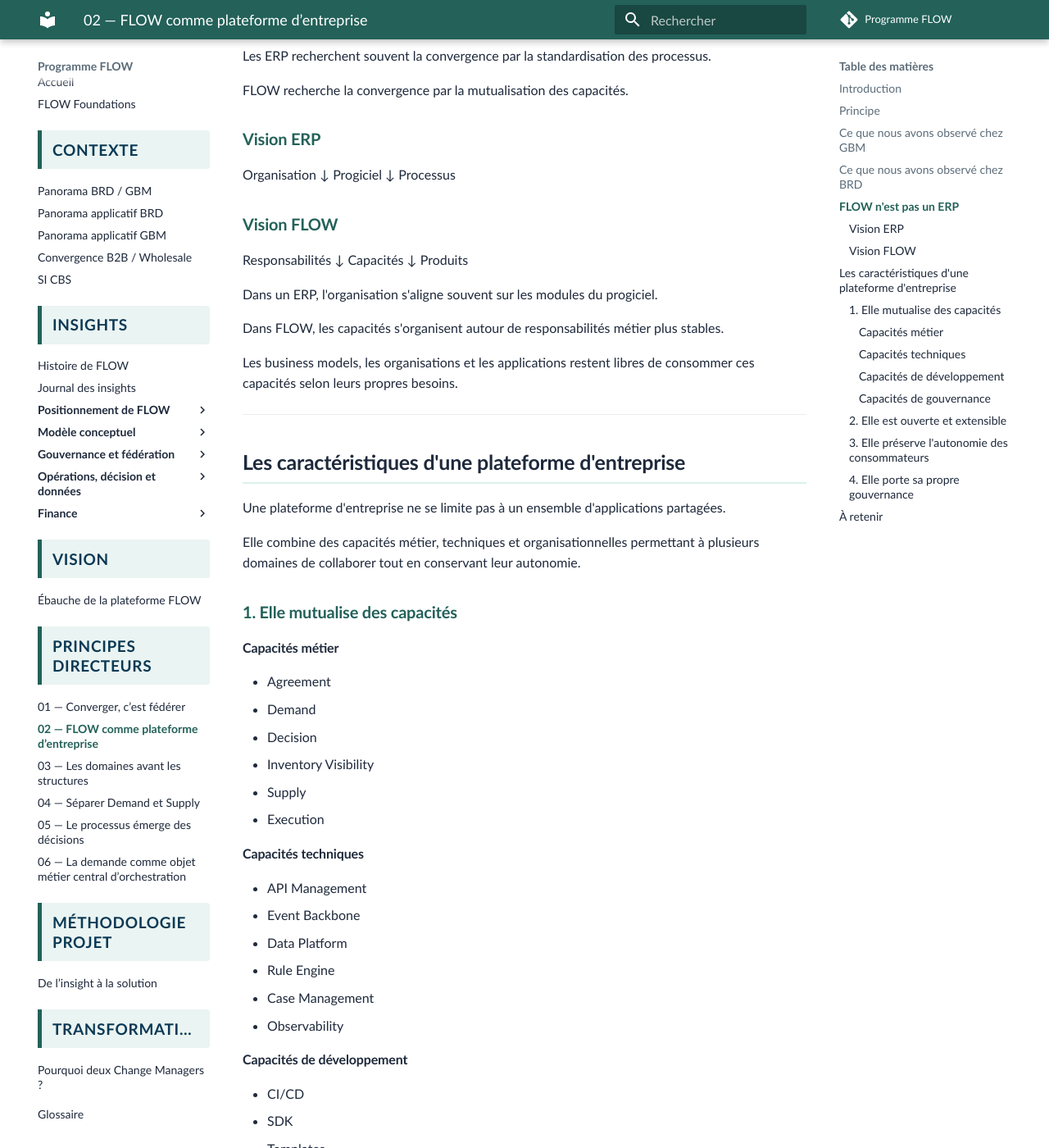
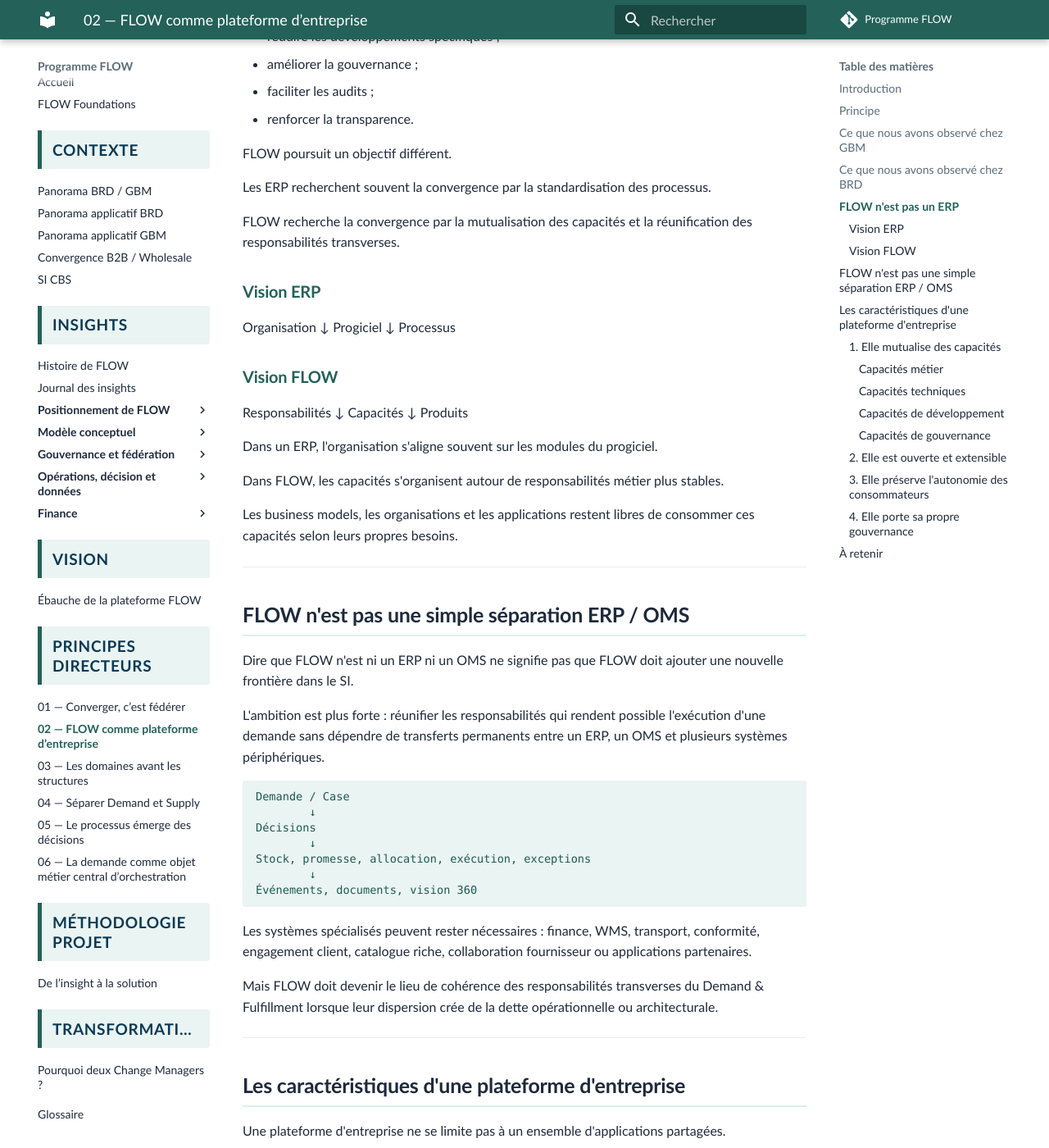
Before and after one commit to laurent-sintes/FLOW-Program, an MkDocs documentation site: the page built from docs/architecture-entreprise/principes-directeurs/2-flow-comme-plateforme-d-entreprise.md, in a window 1280 px wide and 1400 px high, scrolled down 2621 px. Shown: the whole window at 82% size. Built offline with MkDocs 1.6.1 and Material for MkDocs 9.7.7, drawn with Linux system fonts in a browser that asks for light colours; comment, search, counter and statistics services are not loaded; some of the changed text lies outside the part shown.

Commit message:
Align platform principle with ERP OMS reconciliation

````diff
--- a/docs/architecture-entreprise/principes-directeurs/2-flow-comme-plateforme-d-entreprise.md
+++ b/docs/architecture-entreprise/principes-directeurs/2-flow-comme-plateforme-d-entreprise.md
@@ -4,7 +4,7 @@
 
 Les premières discussions autour de FLOW étaient largement structurées autour du remplacement d'applications existantes :
 
-- Storeland ;
+- StoreLand ;
 - Socloz ;
 - SAP ;
 - NewStore.
@@ -27,17 +27,21 @@ FLOW est un projet de plateforme d'entreprise.
 
 FLOW fournit des capacités mutualisées permettant à plusieurs marques, canaux, partenaires et business models de partager les mêmes ressources métier, techniques et de gouvernance.
 
+Cette plateforme ne doit pas être comprise comme une couche supplémentaire placée entre ERP et OMS.
+
+Elle vise au contraire à réconcilier dans un même socle les responsabilités de Demand & Fulfillment qui sont aujourd'hui dispersées entre plusieurs systèmes : demande, commande, stock, promesse, allocation, exécution, retour, exception, documents et événements.
+
 ---
 
 ## Ce que nous avons observé chez GBM
 
 Au fil du temps, le système d'information de GBM s'est enrichi de nombreuses solutions :
 
-- Storeland ;
+- StoreLand ;
 - UR ;
 - OMS C-LOG ;
 - Salesforce ;
-- SoCloz ;
+- Socloz ;
 - Elastic ;
 - Optimate ;
 - Talend.
@@ -88,7 +92,7 @@ FLOW poursuit un objectif différent.
 
 Les ERP recherchent souvent la convergence par la standardisation des processus.
 
-FLOW recherche la convergence par la mutualisation des capacités.
+FLOW recherche la convergence par la mutualisation des capacités et la réunification des responsabilités transverses.
 
 ### Vision ERP
 
@@ -111,6 +115,28 @@ Dans un ERP, l'organisation s'aligne souvent sur les modules du progiciel.
 Dans FLOW, les capacités s'organisent autour de responsabilités métier plus stables.
 
 Les business models, les organisations et les applications restent libres de consommer ces capacités selon leurs propres besoins.
+
+---
+
+## FLOW n'est pas une simple séparation ERP / OMS
+
+Dire que FLOW n'est ni un ERP ni un OMS ne signifie pas que FLOW doit ajouter une nouvelle frontière dans le SI.
+
+L'ambition est plus forte : réunifier les responsabilités qui rendent possible l'exécution d'une demande sans dépendre de transferts permanents entre un ERP, un OMS et plusieurs systèmes périphériques.
+
+```text
+Demande / Case
+        ↓
+Décisions
+        ↓
+Stock, promesse, allocation, exécution, exceptions
+        ↓
+Événements, documents, vision 360
+```
+
+Les systèmes spécialisés peuvent rester nécessaires : finance, WMS, transport, conformité, engagement client, catalogue riche, collaboration fournisseur ou applications partenaires.
+
+Mais FLOW doit devenir le lieu de cohérence des responsabilités transverses du Demand & Fulfillment lorsque leur dispersion crée de la dette opérationnelle ou architecturale.
 
 ---
 
@@ -199,6 +225,8 @@ FLOW n'est ni un ERP, ni un OMS, ni une plateforme d'intégration.
 
 FLOW est une plateforme d'entreprise composée de capacités métier, techniques et de gouvernance partagées au service des marques, des canaux, des partenaires et des business models du groupe.
 
+FLOW ne juxtapose pas ERP et OMS : il cherche à réconcilier les responsabilités de Demand & Fulfillment dans un socle cohérent.
+
 FLOW n'est pas une recherche du progiciel idéal.
 
-FLOW est une recherche du bon niveau de mutualisation des capacités.
+FLOW est une recherche du bon niveau de mutualisation des capacités et du bon lieu de vérité pour les responsabilités transverses.
````
